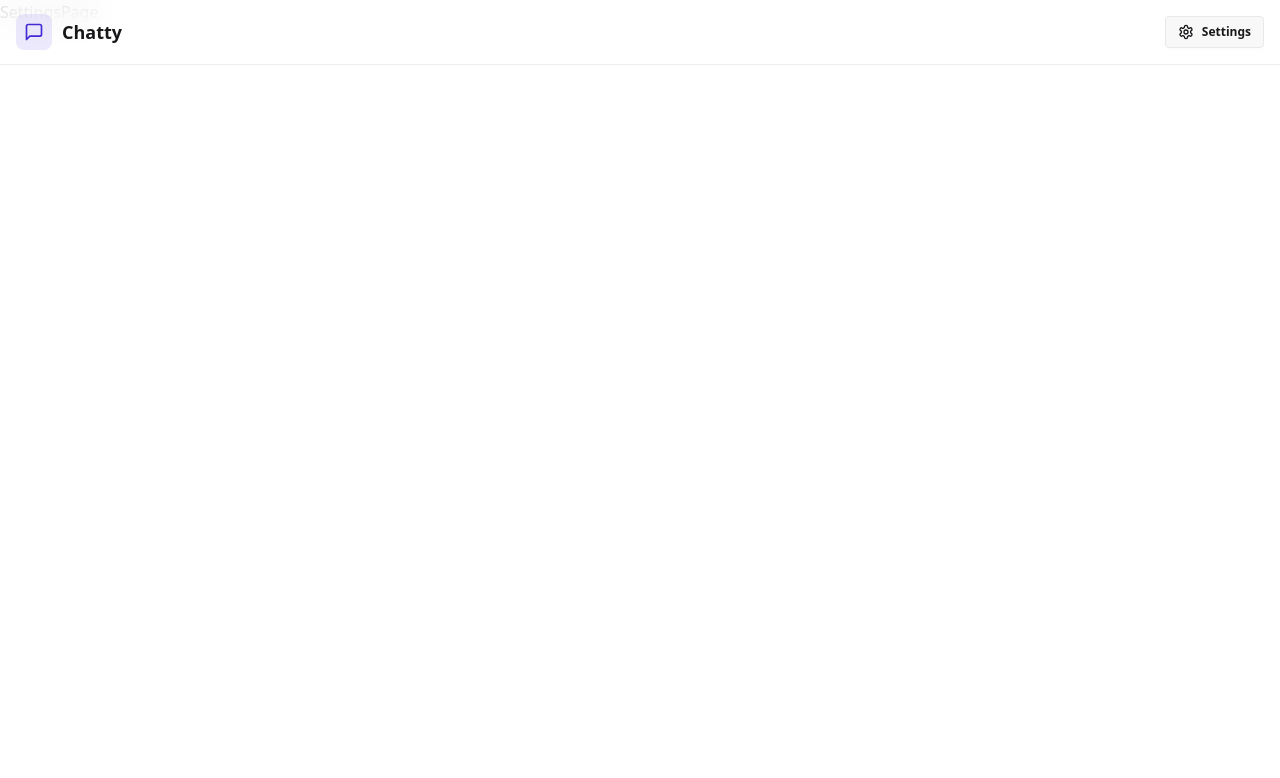
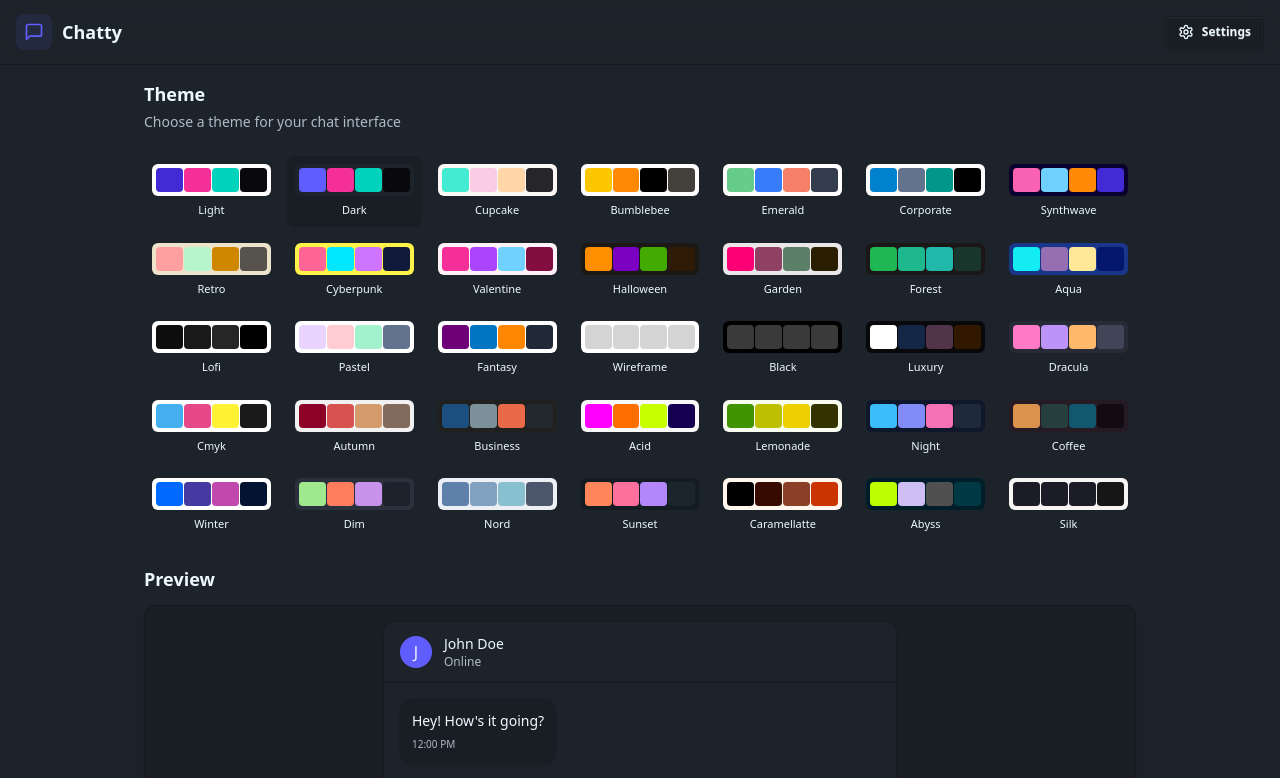
Before and after one commit to BhuwanChhimal/chat-app, a React (Vite) app in the folder frontend/: page /settings in a window 1280 px wide. Shown: the top 778 px of the page. Built offline with nearby package versions, Linux system fonts and the light colour scheme; no server answers.

Commit message:
theme-provider

```diff
--- a/frontend/src/App.jsx
+++ b/frontend/src/App.jsx
@@ -7,13 +7,16 @@
 import SettingsPage from "./pages/SettingsPage";
 import ProfilePage from "./pages/ProfilePage";
 import { useAuthStore } from "./store/useAuthStore";
+import { useThemeStore } from "./store/useThemeStore";
 import {Loader} from "lucide-react"
 import {Toaster} from "react-hot-toast"
-
+import "./index.css"
 
 const App = () => {
 
   const {authUser, checkAuth,isCheckingAuth} = useAuthStore()
+
+  const {theme} = useThemeStore()
 
   useEffect(() => {
     checkAuth()
@@ -28,7 +31,7 @@
   )
 
   return (
-    <div>
+    <div data-theme={theme}>
 
       <Navbar/>
       <Routes>
--- /dev/null
+++ b/frontend/src/constants/index.js
@@ -0,0 +1,37 @@
+export const THEMES = [
+  "light",
+  "dark",
+  "cupcake",
+  "bumblebee",
+  "emerald",
+  "corporate",
+  "synthwave",
+  "retro",
+  "cyberpunk",
+  "valentine",
+  "halloween",
+  "garden",
+  "forest",
+  "aqua",
+  "lofi",
+  "pastel",
+  "fantasy",
+  "wireframe",
+  "black",
+  "luxury",
+  "dracula",
+  "cmyk",
+  "autumn",
+  "business",
+  "acid",
+  "lemonade",
+  "night",
+  "coffee",
+  "winter",
+  "dim",
+  "nord",
+  "sunset",
+  "caramellatte",
+  "abyss",
+  "silk",
+];
--- a/frontend/src/index.css
+++ b/frontend/src/index.css
@@ -1,2 +1,9 @@
 @import "tailwindcss";
-@plugin "daisyui";
+@plugin "daisyui" {
+  themes: "light", "dark", "cupcake", "bumblebee", "emerald", "corporate",
+    "synthwave", "retro", "cyberpunk", "valentine", "halloween", "garden",
+    "forest", "aqua", "lofi", "pastel", "fantasy", "wireframe", "black",
+    "luxury", "dracula", "cmyk", "autumn", "business", "acid", "lemonade",
+    "night", "coffee", "winter", "dim", "nord", "sunset", "caramellatte",
+    "abyss", "silk";
+}
--- a/frontend/src/pages/SettingsPage.jsx
+++ b/frontend/src/pages/SettingsPage.jsx
@@ -1,9 +1,116 @@
-import React from 'react'
+import { THEMES } from "../constants";
+import { useThemeStore } from "../store/useThemeStore";
+import { Send } from "lucide-react";
+
+const PREVIEW_MESSAGES = [
+  { id: 1, content: "Hey! How's it going?", isSent: false },
+  { id: 2, content: "I'm doing great! Just working on some new features.", isSent: true },
+];
 
 const SettingsPage = () => {
+  const { theme, setTheme } = useThemeStore();
+
   return (
-    <div>SettingsPage</div>
-  )
-}
+    <div className="h-screen container mx-auto px-4 pt-20 max-w-5xl">
+      <div className="space-y-6">
+        <div className="flex flex-col gap-1">
+          <h2 className="text-lg font-semibold">Theme</h2>
+          <p className="text-sm text-base-content/70">Choose a theme for your chat interface</p>
+        </div>
 
-export default SettingsPage
+        <div className="grid grid-cols-3 sm:grid-cols-5 md:grid-cols-7 gap-2">
+          {THEMES.map((t) => (
+            <button
+              key={t}
+              className={`
+                group flex flex-col cursor-pointer hover:scale-110 items-center gap-1.5 p-2 rounded-lg transition-all
+                ${theme === t ? "bg-base-200" : "hover:bg-base-200/50"}
+              `}
+              onClick={() => setTheme(t)}
+            >
+              <div className="relative h-8 w-full rounded-md overflow-hidden" data-theme={t}>
+                <div className="absolute inset-0 grid grid-cols-4 gap-px p-1">
+                  <div className="rounded bg-primary"></div>
+                  <div className="rounded bg-secondary"></div>
+                  <div className="rounded bg-accent"></div>
+                  <div className="rounded bg-neutral"></div>
+                </div>
+              </div>
+              <span className="text-[11px] font-medium truncate w-full text-center">
+                {t.charAt(0).toUpperCase() + t.slice(1)}
+              </span>
+            </button>
+          ))}
+        </div>
+
+        {/* Preview Section */}
+        <h3 className="text-lg font-semibold mb-3">Preview</h3>
+        <div className="rounded-xl border border-base-300 overflow-hidden bg-base-100 shadow-lg">
+          <div className="p-4 bg-base-200">
+            <div className="max-w-lg mx-auto">
+              {/* Mock Chat UI */}
+              <div className="bg-base-100 rounded-xl shadow-sm overflow-hidden">
+                {/* Chat Header */}
+                <div className="px-4 py-3 border-b border-base-300 bg-base-100">
+                  <div className="flex items-center gap-3">
+                    <div className="w-8 h-8 rounded-full bg-primary flex items-center justify-center text-primary-content font-medium">
+                      J
+                    </div>
+                    <div>
+                      <h3 className="font-medium text-sm">John Doe</h3>
+                      <p className="text-xs text-base-content/70">Online</p>
+                    </div>
+                  </div>
+                </div>
+
+                {/* Chat Messages */}
+                <div className="p-4 space-y-4 min-h-[200px] max-h-[200px] overflow-y-auto bg-base-100">
+                  {PREVIEW_MESSAGES.map((message) => (
+                    <div
+                      key={message.id}
+                      className={`flex ${message.isSent ? "justify-end" : "justify-start"}`}
+                    >
+                      <div
+                        className={`
+                          max-w-[80%] rounded-xl p-3 shadow-sm
+                          ${message.isSent ? "bg-primary text-primary-content" : "bg-base-200"}
+                        `}
+                      >
+                        <p className="text-sm">{message.content}</p>
+                        <p
+                          className={`
+                            text-[10px] mt-1.5
+                            ${message.isSent ? "text-primary-content/70" : "text-base-content/70"}
+                          `}
+                        >
+                          12:00 PM
+                        </p>
+                      </div>
+                    </div>
+                  ))}
+                </div>
+
+                {/* Chat Input */}
+                <div className="p-4 border-t border-base-300 bg-base-100">
+                  <div className="flex gap-2">
+                    <input
+                      type="text"
+                      className="input input-bordered flex-1 text-sm h-10"
+                      placeholder="Type a message..."
+                      value="This is a preview"
+                      readOnly
+                    />
+                    <button className="btn btn-primary h-10 min-h-0">
+                      <Send size={18} />
+                    </button>
+                  </div>
+                </div>
+              </div>
+            </div>
+          </div>
+        </div>
+      </div>
+    </div>
+  );
+};
+export default SettingsPage;
--- /dev/null
+++ b/frontend/src/store/useThemeStore.js
@@ -0,0 +1,9 @@
+import {create} from 'zustand';
+
+export const useThemeStore = create((set) => ({
+    theme: localStorage.getItem("theme") || "dark",
+    setTheme: (theme) => {
+        localStorage.setItem("theme", theme)
+        set({theme})
+    }
+}))
```
